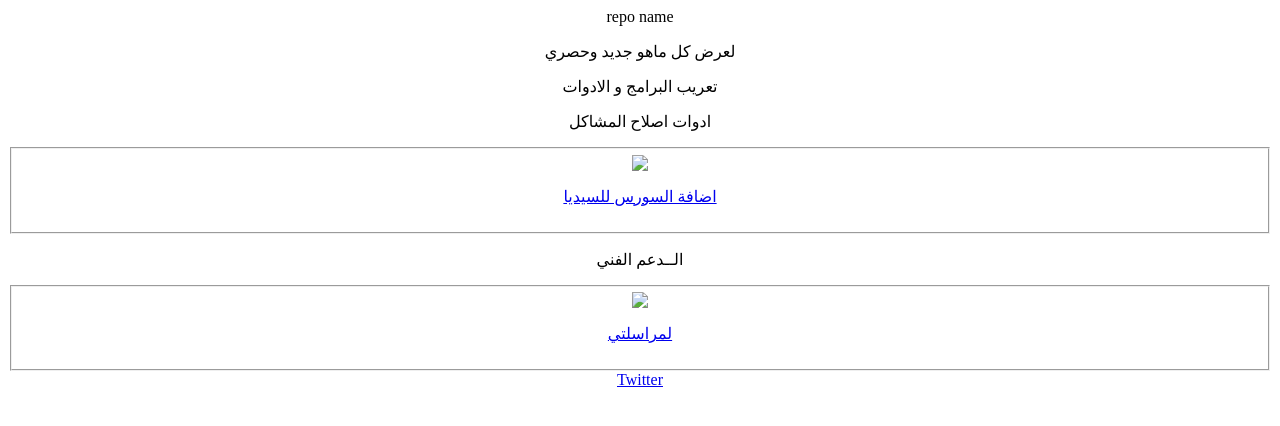
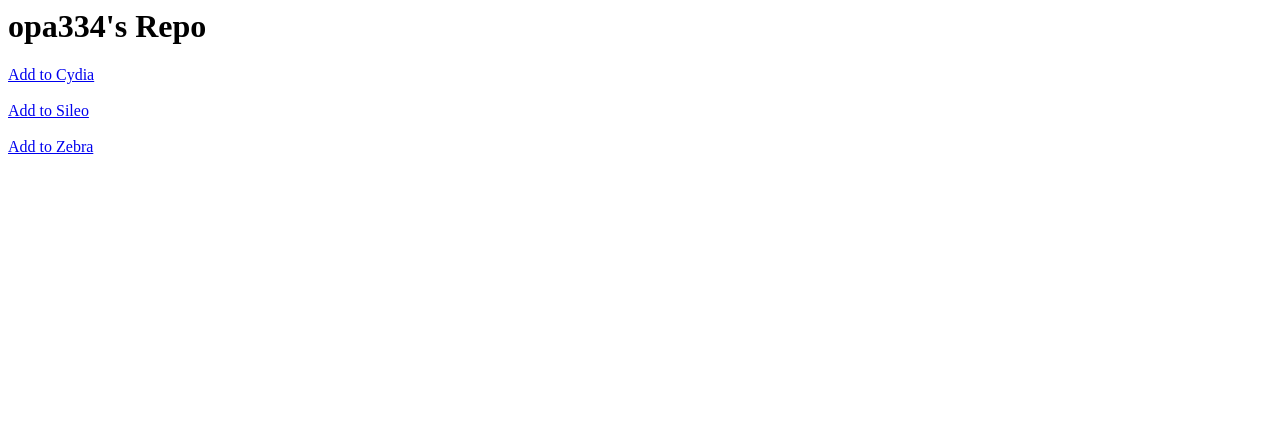
Before and after one commit to a4ux1/test, a plain HTML site: page index.html in a window 1280 px wide. Drawn offline with Linux system fonts and the light colour scheme.

Commit message:
Update index.html

```diff
--- a/index.html
+++ b/index.html
@@ -1,48 +1,10 @@
+<html>
 
-<html>
-<head>
-	<title> Your name </title>
-<link rel="icon" type="image/png" href="favicon-32x32.png" sizes="32x32" />
-<link rel="icon" type="image/png" href="favicon-16x16.png" sizes="16x16" />
+<body>
+	<h1>opa334's Repo</h1>
+	<a href="cydia://url/https://cydia.saurik.com/api/share#?source=https://user.github.io/reponame/">Add to Cydia</a><br><br>
+	<a href="sileo://source/https://user.github.io/reponame/">Add to Sileo</a><br><br>
+	<a href="zbra://sources/add/https://user.github.io/reponame/">Add to Zebra</a>
+</body>
 
-	<link rel="apple-touch-icon" sizes="76x76" href="favicon-32x32.png">
-
-	<link rel="mask-icon" href="steve-jobs.svg" color="red">
-
-  <meta name="viewport" content="width=device-width, initial-scale=1.0">
-<base target="_blank"/>
-
-
-
-
-
-<body class="pinstripe nolegacy">
-<panel>
-
-	<div align="center">
-
-	<block>
-		<p> repo name  </p>
-</block>
-
-<block>
-	<p>لعرض كل ماهو جديد وحصري</p>
-	<p>تعريب البرامج و الادوات</p>
-	<p>ادوات اصلاح المشاكل</p>
-
-</block>
-
-<fieldset>
-	<a href="cydia://url/https://cydia.saurik.com/api/share#?source=https://user.github.io/reponame/"><img src="./CydiaIcon.png" class="icon"><div><div><label><p>اضافة السورس للسيديا</p></label><label class="url"><p></p></label></div></div></a>
-</fieldset>
-<block>
-	<p>الــدعم الفني</p>
-</block>
-
-<fieldset>
-	<a href="mailto:youremail@gmail.com"><img src="./opened-email-envelope.png" class="icon"><div><div><label><p>لمراسلتي</p></label></div></div></a>
-</fieldset>
-
-<block>
-<a href="https://twitter.com/اكتب حسابك تويتر">Twitter</a>
-</block>
+</html>
```
